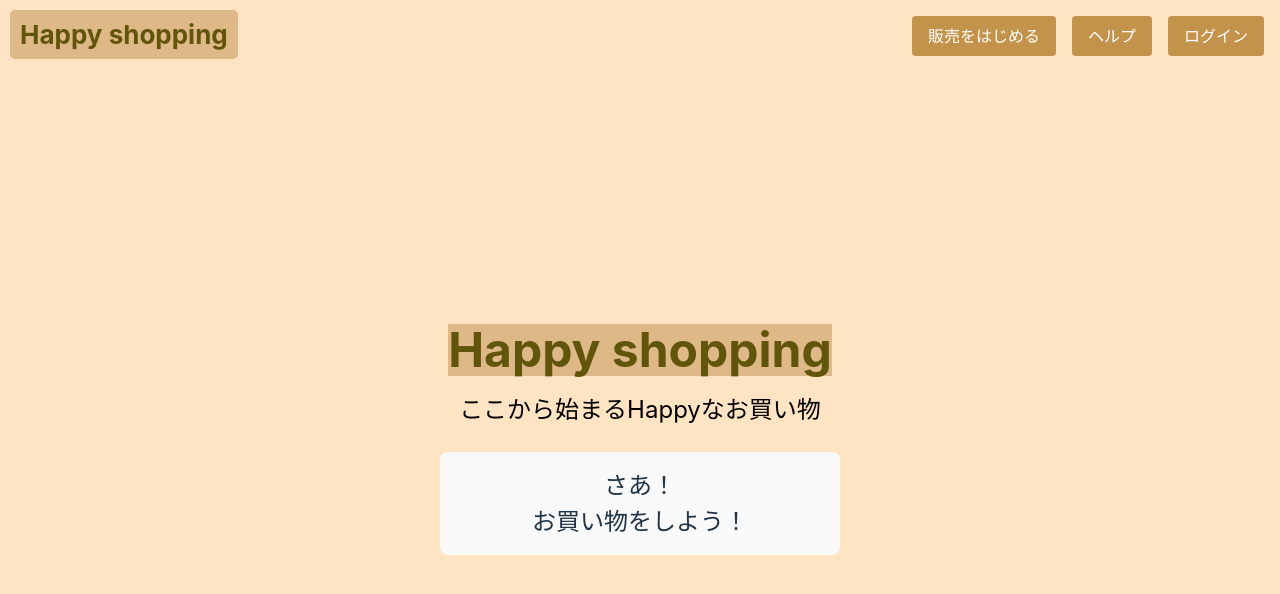
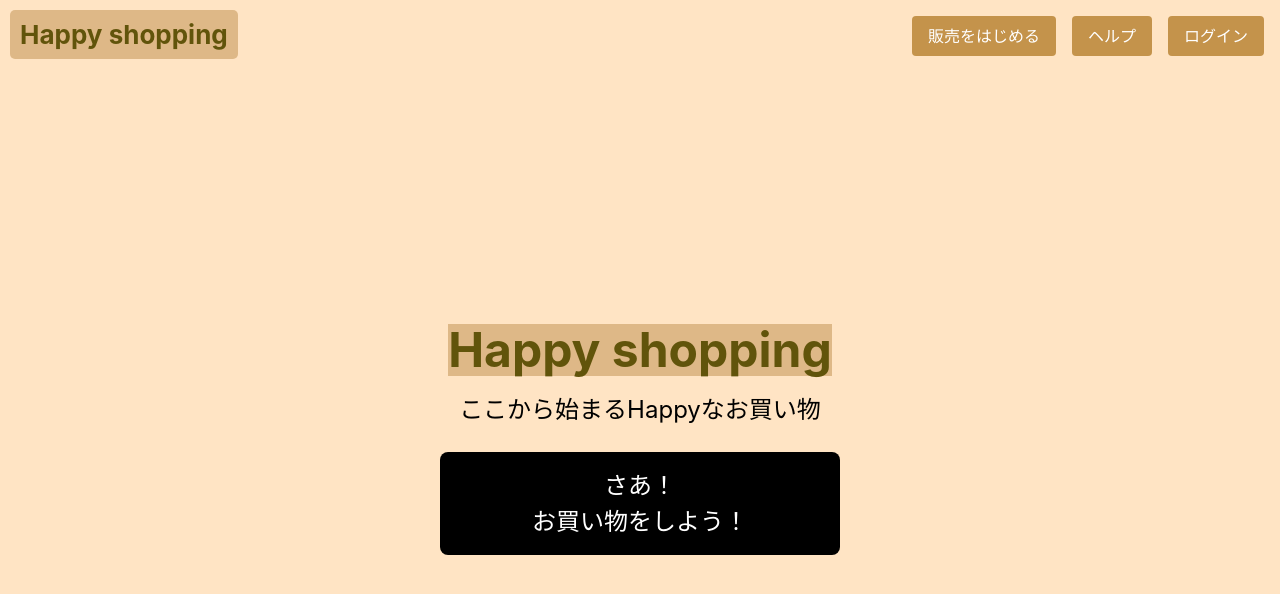
Before and after one commit to 1m4nim/shopping-app, a React (Vite) app: page / in a window 1280 px wide. Shown: the top 594 px of the page. Built offline with nearby package versions, Linux system fonts and the light colour scheme.

Commit message:
少しボタンの色を変えてみた

```diff
--- a/src/newpage-button.tsx
+++ b/src/newpage-button.tsx
@@ -7,7 +7,15 @@ export const NewpageButton = () => {
   };
 
   return (
-    <button style={{ width: "400px", fontSize: "24px" }} onClick={handleClick}>
+    <button
+      style={{
+        width: "400px",
+        fontSize: "24px",
+        backgroundColor: "black",
+        color: "white",
+      }}
+      onClick={handleClick}
+    >
       さあ！
       <br />
       お買い物をしよう！
```
